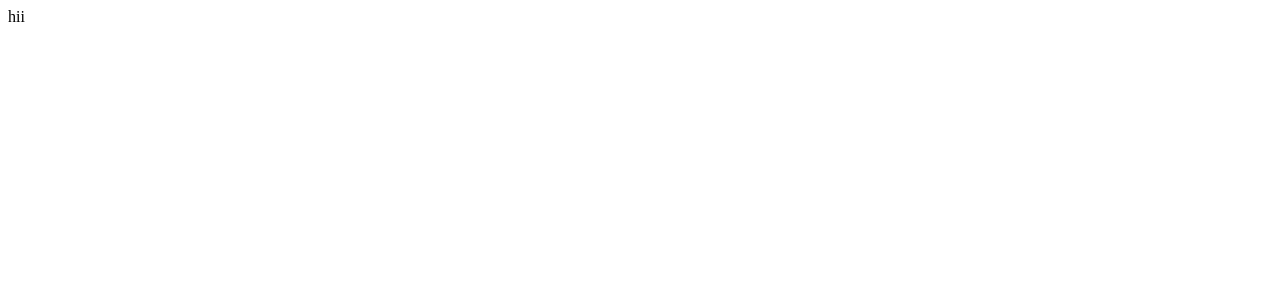
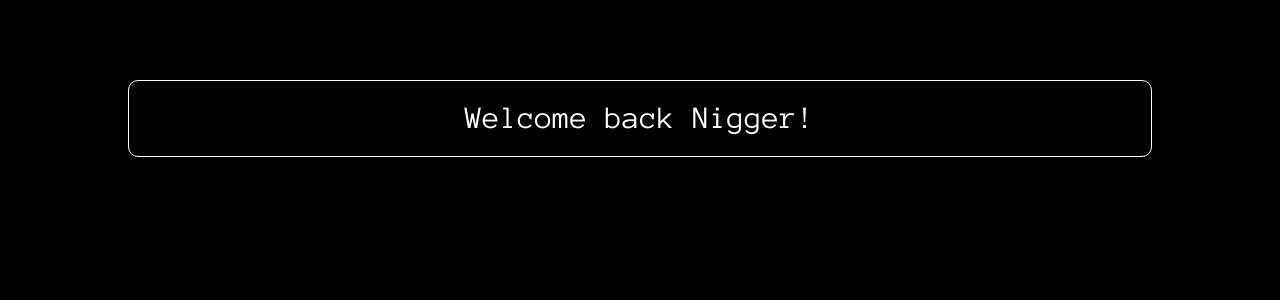
Before and after one commit to Firebirbionmahtavakoodaajees/coonchat, a SvelteKit app in the folder coonchat/: page / in a window 1280 px wide. Shown: the top 300 px of the page. Built offline with nearby package versions, Linux system fonts and the light colour scheme.

Commit message:
npx sv create coonchat

```diff
--- /dev/null
+++ b/coonchat/src/routes/+layout.svelte
@@ -0,0 +1,26 @@
+<script>
+</script>
+
+<link rel="preconnect" href="https://fonts.googleapis.com">
+<link rel="preconnect" href="https://fonts.gstatic.com" crossorigin>
+<link href="https://fonts.googleapis.com/css2?family=Anonymous+Pro:ital,wght@0,400;0,700;1,400;1,700&display=swap" rel="stylesheet">
+
+<div class="background">
+    <div class="main">
+        <slot />
+    </div>
+</div>
+
+<style>
+    .background {
+        background: black;
+        position: fixed;
+        top: 0;
+        left: 0;
+
+        width: 100dvw;
+        height: 100dvh;
+
+        z-index: -100;
+    }
+</style>
--- a/coonchat/src/routes/+page.svelte
+++ b/coonchat/src/routes/+page.svelte
@@ -1 +1,29 @@
-hii
+<script>
+    let user = "Nigger"
+</script>
+
+<div class="title-shell">
+    <h1 class="title">Welcome back {user}!</h1>
+</div>
+
+
+<style>
+.title-shell {
+    z-index: -1;
+    display: flex;
+    justify-content: center;
+    margin: 10dvh 10dvw 10dvh 10dvw;
+    border: 1px solid white;
+    border-radius: 10px;
+}
+.title {
+    font-family: "Anonymous Pro", monospace;
+    font-weight: 400;
+    font-style: normal;
+    color: white;
+}
+
+/*Desktop*/
+@media (max-width: 600px) {
+}
+</style>
```
